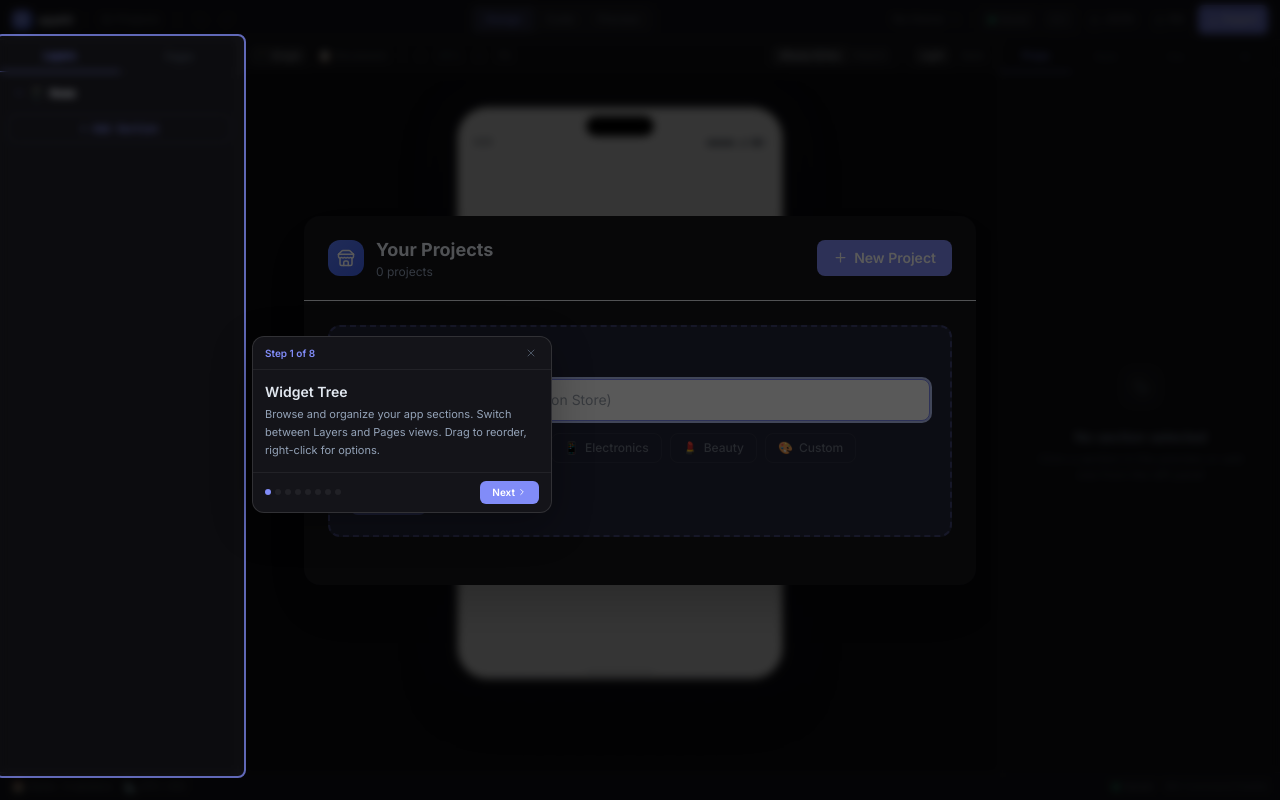
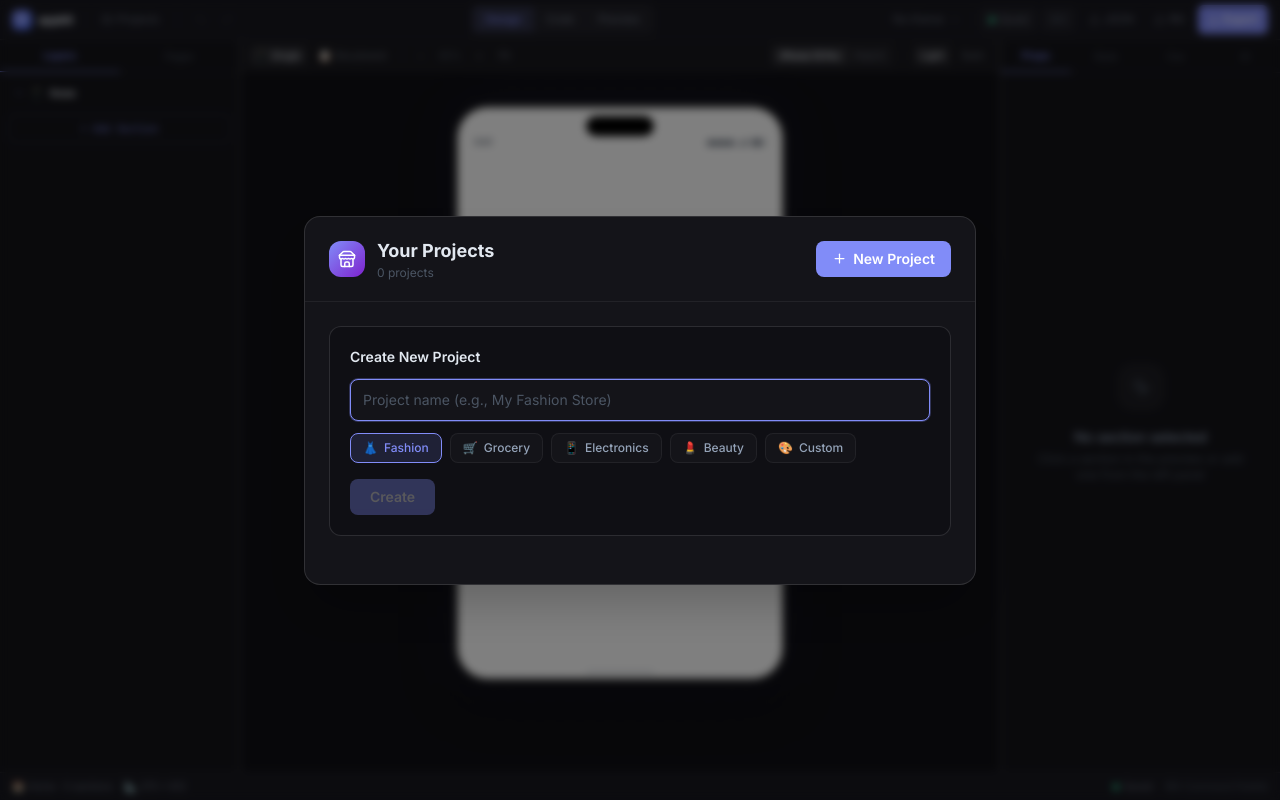
Before and after one commit to storesA2Z/appkit, a React (Vite) app in the folder packages/builder/: page / in a window 1280 px wide. Built offline with nearby package versions, Linux system fonts and the light colour scheme.

Commit message:
fix: improve ProjectSwitcher UX — dark theme input, proper dismiss, tour z-index fix

```diff
--- a/packages/builder/src/App.tsx
+++ b/packages/builder/src/App.tsx
@@ -36,13 +36,15 @@ export default function App() {
 
   useKeyboardShortcuts();
 
+  useEffect(() => { loadFromLocalStorage(); }, []);
+
+  // Start tour only after ProjectSwitcher is dismissed
   useEffect(() => {
-    loadFromLocalStorage();
-    if (shouldShowTour) {
-      const timer = setTimeout(() => setShowTour(true), 1000);
+    if (!showProjectSwitcher && shouldShowTour && !showTour) {
+      const timer = setTimeout(() => setShowTour(true), 600);
       return () => clearTimeout(timer);
     }
-  }, []);
+  }, [showProjectSwitcher]);
   useEffect(() => {
     const timer = setTimeout(() => saveToLocalStorage(), 2000);
     return () => clearTimeout(timer);
--- a/packages/builder/src/components/ProjectSwitcher.tsx
+++ b/packages/builder/src/components/ProjectSwitcher.tsx
@@ -1,5 +1,5 @@
 import React, { useState } from 'react';
-import { Plus, Copy, Trash2, FolderOpen, Store } from 'lucide-react';
+import { Plus, Copy, Trash2, FolderOpen, Store, X } from 'lucide-react';
 import { useAppkitStore } from '../store/appkit-store';
 
 const storeTypes = [
@@ -17,43 +17,63 @@ export function ProjectSwitcher() {
   const duplicateProject = useAppkitStore((s) => s.duplicateProject);
   const deleteProject = useAppkitStore((s) => s.deleteProject);
   const currentProjectId = useAppkitStore((s) => s.currentProjectId);
+  const setShowProjectSwitcher = useAppkitStore((s) => s.setShowProjectSwitcher);
 
-  const [showCreate, setShowCreate] = useState(projects.length === 0);
+  const hasProjects = projects.length > 0;
+  const [showCreate, setShowCreate] = useState(!hasProjects);
   const [newName, setNewName] = useState('');
   const [newType, setNewType] = useState('fashion');
 
   const handleCreate = () => {
     if (!newName.trim()) return;
     createProject(newName.trim(), newType);
-    setNewName('');
-    setShowCreate(false);
+    // createProject sets showProjectSwitcher: false in the store, dismissing this component
+  };
+
+  const handleClose = () => {
+    if (hasProjects) setShowProjectSwitcher(false);
   };
 
   return (
-    <div className="fixed inset-0 bg-black/40 backdrop-blur-sm z-50 flex items-center justify-center p-4 animate-fade-in">
-      <div className="bg-ide-panel rounded-2xl shadow-2xl w-full max-w-2xl max-h-[80vh] flex flex-col overflow-hidden">
-        <div className="px-6 py-5 border-b border-surface-3 flex items-center justify-between">
+    <div
+      className="fixed inset-0 bg-black/50 backdrop-blur-sm z-[60] flex items-center justify-center p-4"
+      onClick={handleClose}
+    >
+      <div
+        className="bg-ide-panel border border-ide-border-bright rounded-2xl shadow-2xl w-full max-w-2xl max-h-[80vh] flex flex-col overflow-hidden animate-scale-in"
+        onClick={(e) => e.stopPropagation()}
+      >
+        {/* Header */}
+        <div className="px-6 py-5 border-b border-ide-border flex items-center justify-between">
           <div className="flex items-center gap-3">
-            <div className="w-9 h-9 rounded-xl bg-gradient-to-br from-brand-500 to-brand-700 flex items-center justify-center">
+            <div className="w-9 h-9 rounded-xl bg-gradient-to-br from-ide-accent to-purple-700 flex items-center justify-center">
               <Store size={18} className="text-white" />
             </div>
             <div>
               <h2 className="text-lg font-bold text-ide-text-bright">Your Projects</h2>
-              <p className="text-xs text-ide-text-muted">{projects.length} project{projects.length !== 1 ? 's' : ''}</p>
+              <p className="text-xs text-ide-text-dim">{projects.length} project{projects.length !== 1 ? 's' : ''}</p>
             </div>
           </div>
+          <div className="flex items-center gap-2">
             <button
               onClick={() => setShowCreate(true)}
-            className="flex items-center gap-1.5 px-4 py-2 bg-ide-accent text-white text-sm font-semibold rounded-lg hover:bg-ide-accent transition-colors"
+              className="flex items-center gap-1.5 px-4 py-2 bg-ide-accent text-white text-sm font-semibold rounded-lg hover:opacity-90 transition-opacity"
             >
               <Plus size={15} />
               New Project
             </button>
+            {hasProjects && (
+              <button onClick={handleClose} className="p-2 hover:bg-ide-hover rounded-lg transition-colors">
+                <X size={16} className="text-ide-text-dim" />
+              </button>
+            )}
+          </div>
         </div>
 
-        <div className="flex-1 overflow-y-auto scrollbar-thin p-6">
+        <div className="flex-1 overflow-y-auto scrollbar-ide p-6">
+          {/* Create form */}
           {showCreate && (
-            <div className="mb-6 p-5 border-2 border-dashed border-ide-accent-border rounded-xl bg-ide-accent-dim animate-slide-up">
+            <div className="mb-6 p-5 border border-ide-border-bright rounded-xl bg-ide-bg">
               <h3 className="text-sm font-semibold text-ide-text-bright mb-3">Create New Project</h3>
               <input
                 type="text"
@@ -62,7 +82,7 @@ export function ProjectSwitcher() {
                 onChange={(e) => setNewName(e.target.value)}
                 onKeyDown={(e) => e.key === 'Enter' && handleCreate()}
                 autoFocus
-                className="w-full px-3 py-2.5 text-sm border border-ide-border rounded-lg mb-3 focus:outline-none focus:ring-2 focus:ring-brand-200 focus:border-ide-accent"
+                className="w-full px-3 py-2.5 text-sm text-ide-text-bright bg-ide-panel border border-ide-border rounded-lg mb-3 placeholder:text-ide-text-dim outline-none focus:border-ide-accent focus:ring-1 focus:ring-ide-accent/30"
               />
               <div className="flex gap-2 mb-4 flex-wrap">
                 {storeTypes.map((t) => (
@@ -72,7 +92,7 @@ export function ProjectSwitcher() {
                     className={`flex items-center gap-1.5 px-3 py-1.5 text-xs font-medium rounded-lg border transition-all ${
                       newType === t.id
                         ? 'border-ide-accent bg-ide-accent-dim text-ide-accent'
-                        : 'border-ide-border text-ide-text hover:border-ide-border'
+                        : 'border-ide-border bg-ide-panel text-ide-text-muted hover:border-ide-border-bright hover:text-ide-text'
                     }`}
                   >
                     <span>{t.emoji}</span>
@@ -84,14 +104,14 @@ export function ProjectSwitcher() {
                 <button
                   onClick={handleCreate}
                   disabled={!newName.trim()}
-                  className="px-4 py-2 bg-ide-accent text-white text-sm font-semibold rounded-lg hover:bg-ide-accent disabled:opacity-40 transition-colors"
+                  className="px-5 py-2 bg-ide-accent text-white text-sm font-semibold rounded-lg hover:opacity-90 disabled:opacity-30 transition-opacity"
                 >
                   Create
                 </button>
-                {projects.length > 0 && (
+                {hasProjects && (
                   <button
-                    onClick={() => setShowCreate(false)}
-                    className="px-4 py-2 text-sm text-ide-text hover:text-ide-text-bright transition-colors"
+                    onClick={() => { setShowCreate(false); setNewName(''); }}
+                    className="px-4 py-2 text-sm text-ide-text-muted hover:text-ide-text-bright transition-colors"
                   >
                     Cancel
                   </button>
@@ -100,6 +120,7 @@ export function ProjectSwitcher() {
             </div>
           )}
 
+          {/* Empty state */}
           {projects.length === 0 && !showCreate && (
             <div className="text-center py-16">
               <div className="w-16 h-16 rounded-2xl bg-ide-hover flex items-center justify-center mx-auto mb-4">
@@ -110,6 +131,7 @@ export function ProjectSwitcher() {
             </div>
           )}
 
+          {/* Project grid */}
           <div className="grid grid-cols-2 gap-3">
             {projects.map((p) => {
               const isActive = currentProjectId === p.id;
@@ -119,10 +141,10 @@ export function ProjectSwitcher() {
               return (
                 <div
                   key={p.id}
-                  className={`group relative p-4 rounded-xl border-2 transition-all cursor-pointer ${
+                  className={`group relative p-4 rounded-xl border transition-all cursor-pointer ${
                     isActive
-                      ? 'border-ide-accent bg-ide-accent-dim shadow-dropdown'
-                      : 'border-surface-3 hover:border-ide-border hover:shadow-panel'
+                      ? 'border-ide-accent bg-ide-accent-dim'
+                      : 'border-ide-border hover:border-ide-border-bright hover:bg-ide-hover'
                   }`}
                   onClick={() => openProject(p.id)}
                 >
@@ -156,7 +178,7 @@ export function ProjectSwitcher() {
                     </button>
                     <button
                       onClick={() => { if (confirm(`Delete "${p.name}"?`)) deleteProject(p.id); }}
-                      className="p-1.5 rounded-md hover:bg-red-50 text-ide-text-dim hover:text-red-500"
+                      className="p-1.5 rounded-md hover:bg-red-500/10 text-ide-text-dim hover:text-red-400"
                       title="Delete"
                     >
                       <Trash2 size={12} />
```
Lines whose indentation alone changed are shown as unchanged.
